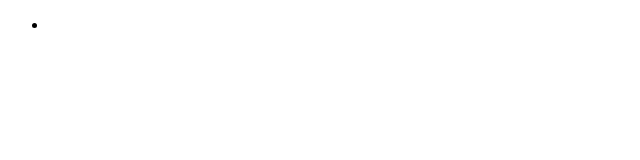
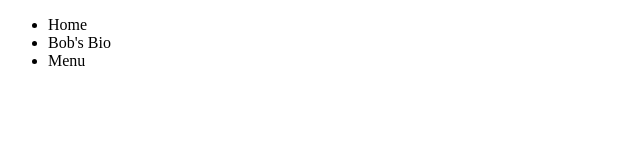
Before and after one commit to fishermanswharff/webapp, a plain HTML site: page index.html in a window 1280 px wide. Shown: the whole page, without its empty margins (0-640 px from the left). Drawn offline with Linux system fonts and the light colour scheme.

Commit message:
new lis in nav ul, comment

```diff
--- a/index.html
+++ b/index.html
@@ -2,11 +2,14 @@
 <html>
 <head>
   <title>Bob's Bagels Web Shop | Bagles Galore!!! Sandwiches, Catering, We got it all!!!</title>
+  <!-- This is an html comment -->
 </head>
 <body>
   <nav>
     <ul>
-      <li></li>
+      <li>Home</li>
+      <li>Bob's Bio</li>
+      <li>Menu</li>
     </ul>
   </nav>
 </body>
```
